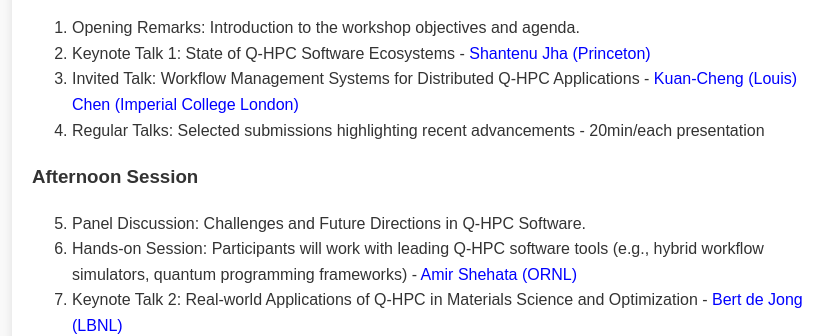
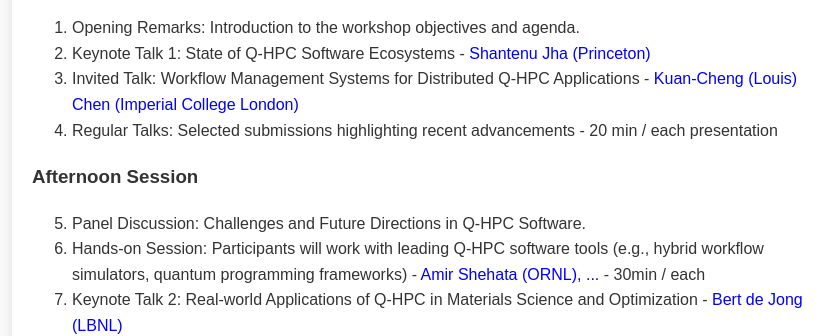
Before and after one commit to sfwqhe/sfwqhpc, a plain HTML site: page index.html in a window 1280 px wide. Shown: the part 3223-3559 px from the top of the page, without its empty margins (208-1041 px from the left). Drawn offline with Linux system fonts and the light colour scheme.

Commit message:
Update index.html

```diff
--- a/index.html
+++ b/index.html
@@ -174,13 +174,13 @@
             <li>Opening Remarks: Introduction to the workshop objectives and agenda.</li>
             <li>Keynote Talk 1: State of Q-HPC Software Ecosystems - <a href="https://www.pppl.gov/people/shantenu-jha" target="_blank"> Shantenu Jha (Princeton) </a> </li>
             <li>Invited Talk: Workflow Management Systems for Distributed Q-HPC Applications - <a href="https://github.com/Louisanity" target="_blank"> Kuan-Cheng (Louis) Chen (Imperial College London) </a></li>
-            <li>Regular Talks: Selected submissions highlighting recent advancements - 20min/each presentation</li>
+            <li>Regular Talks: Selected submissions highlighting recent advancements - 20 min / each presentation</li>
         </ol>
         <h3>Afternoon Session</h3>
         <ol start="5">
             <li>Panel Discussion: Challenges and Future Directions in Q-HPC Software.</li>
             <li>Hands-on Session: Participants will work with leading Q-HPC software tools (e.g., hybrid workflow simulators, quantum programming frameworks) -
-                <font color="blue"> Amir Shehata (ORNL) </font> </li>
+                <font color="blue"> Amir Shehata (ORNL), ...  </font> - 30min / each </li>
             <li>Keynote Talk 2: Real-world Applications of Q-HPC in Materials Science and Optimization - <a href="https://crd.lbl.gov/divisions/amcr/computational-science-dept/acsd/staff/staff-members/bert-de-jong" target="_blank"> Bert de Jong (LBNL) </a> </li>
             <li>Closing Session: Summary, open problems, and collaborative opportunities.</li>
         </ol>
```
